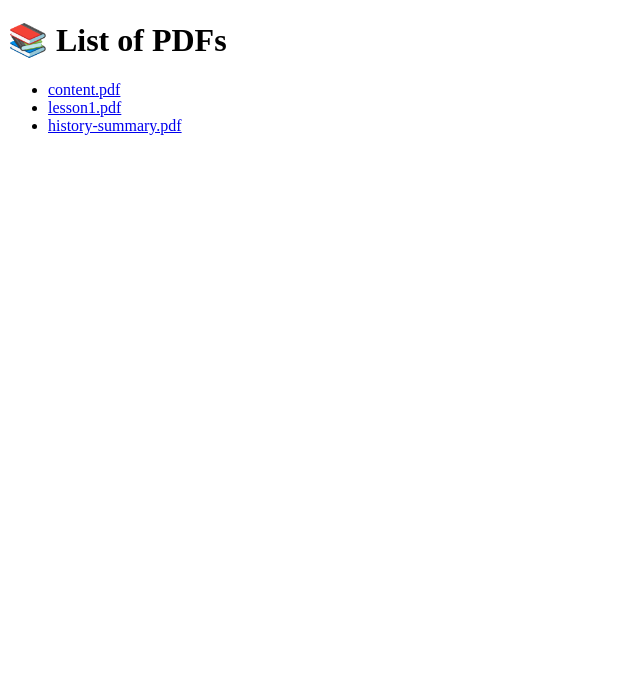
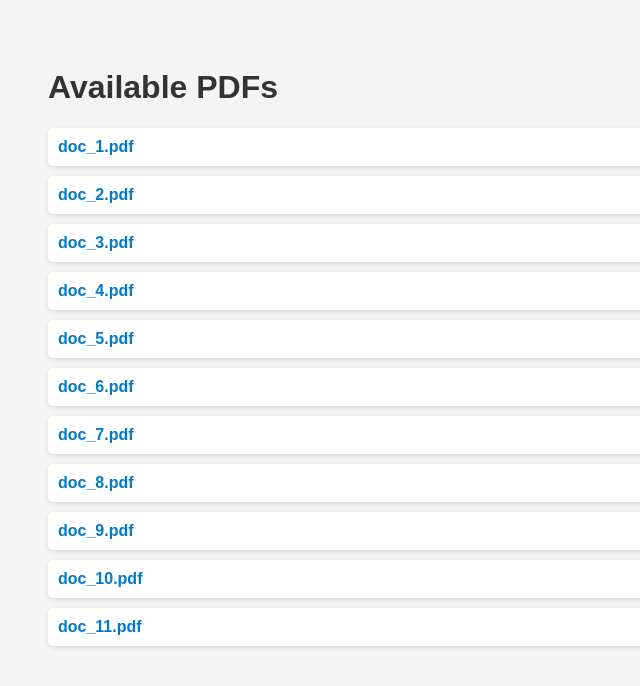
Before and after one commit to micha2212el/hemed-matirial, a plain HTML site: page index.html in a window 1280 px wide. Shown: the whole page, without its empty margins (0-640 px from the left). Drawn offline with Linux system fonts and the light colour scheme.

Commit message:
Update index.html

```diff
--- a/index.html
+++ b/index.html
@@ -2,27 +2,77 @@
 <html lang="en">
 <head>
   <meta charset="UTF-8" />
-  <title>PDF Viewer</title>
+  <meta name="viewport" content="width=device-width, initial-scale=1.0"/>
+  <title>PDF List</title>
+  <style>
+    body {
+      font-family: Arial, sans-serif;
+      padding: 40px;
+      background-color: #f4f4f4;
+    }
+
+    h1 {
+      color: #333;
+    }
+
+    ul {
+      list-style: none;
+      padding: 0;
+    }
+
+    li {
+      background: white;
+      margin: 10px 0;
+      padding: 10px;
+      border-radius: 5px;
+      box-shadow: 0 2px 5px rgba(0,0,0,0.1);
+      transition: background 0.3s;
+    }
+
+    li a {
+      text-decoration: none;
+      color: #007acc;
+      font-weight: bold;
+    }
+
+    li:hover {
+      background-color: #e6f7ff;
+    }
+  </style>
 </head>
 <body>
-  <h1>📚 List of PDFs</h1>
-  <ul id="pdf-list"></ul>
+  <h1>Available PDFs</h1>
+  <ul id="pdf-list">
+    <!-- PDF links will be injected here -->
+  </ul>
 
   <script>
-    fetch('pdfs.json')
-      .then(response => response.json())
-      .then(pdfs => {
-        const list = document.getElementById("pdf-list");
-        pdfs.forEach(name => {
-          const li = document.createElement("li");
-          const a = document.createElement("a");
-          a.href = "pdfs/" + name;
-          a.innerText = name;
-          a.target = "_blank";
-          li.appendChild(a);
-          list.appendChild(li);
-        });
-      });
+    const repoBase = "https://micha2212el.github.io/hemed-matirial/pdfs/";
+    const pdfFiles = [
+      "doc_1.pdf",
+      "doc_2.pdf",
+      "doc_3.pdf",
+      "doc_4.pdf",
+      "doc_5.pdf",
+      "doc_6.pdf",
+      "doc_7.pdf",
+      "doc_8.pdf",
+      "doc_9.pdf",
+      "doc_10.pdf",
+      "doc_11.pdf",
+    ];
+
+    const list = document.getElementById("pdf-list");
+
+    pdfFiles.forEach(file => {
+      const li = document.createElement("li");
+      const link = document.createElement("a");
+      link.href = repoBase + file;
+      link.textContent = file;
+      link.target = "_blank";
+      li.appendChild(link);
+      list.appendChild(li);
+    });
   </script>
 </body>
 </html>
```
